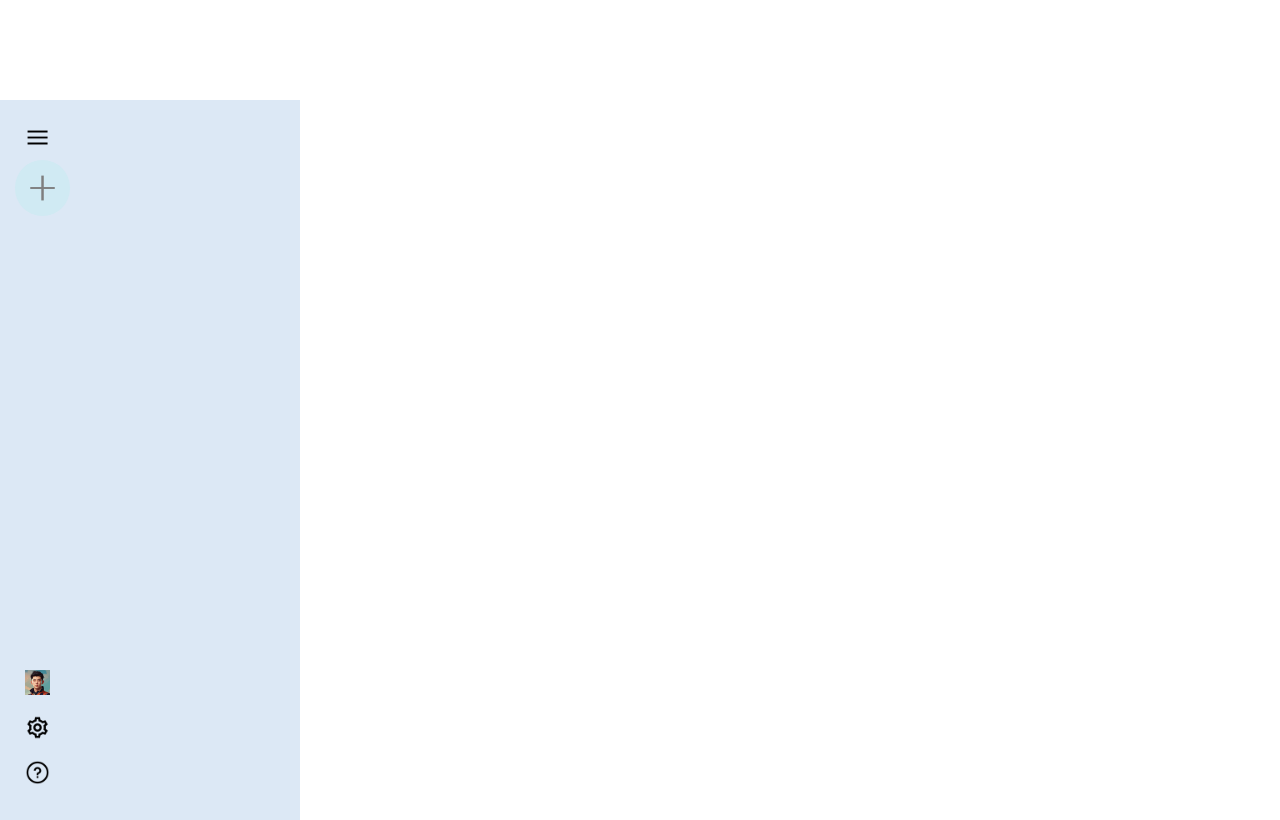
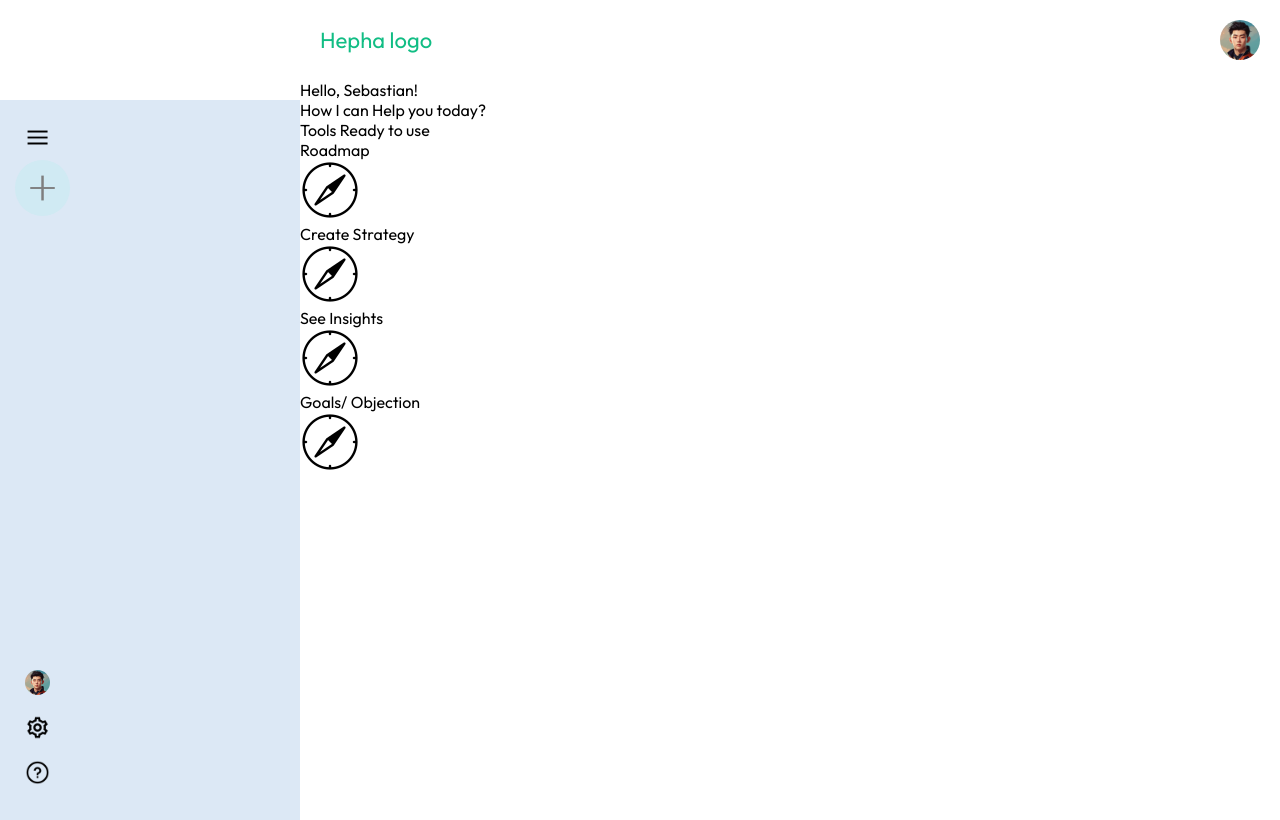
Before and after one commit to Mahmoud-8/Chat-AI, a React (Vite) app: page / in a window 1280 px wide. Built offline with nearby package versions, Linux system fonts and the light colour scheme.

Commit message:
add cards

```diff
--- a/src/App.jsx
+++ b/src/App.jsx
@@ -1,3 +1,4 @@
+import Main from "./components/Main/Main";
 import Sidebar from "./components/Sidebar/Sidebar";
 
 export default function App() {
@@ -5,6 +6,7 @@ export default function App() {
    <>
 
    <Sidebar/>
+   <Main/>
 
    </>
   )
--- /dev/null
+++ b/src/components/Main/Main.css
@@ -0,0 +1,20 @@
+.main{
+    flex: 1;
+    min-height: 100vh;
+    padding-bottom: 15vh;
+    position: relative;
+}
+
+.main .nav{
+    display: flex;
+    align-items: center;
+    justify-content: space-between;
+    font-size: 22px;
+    padding: 20px;
+    color: rgb(17, 189, 132);
+}
+
+.main .nav img{
+    width: 40px;
+    border-radius: 50%;
+}
--- /dev/null
+++ b/src/components/Main/Main.jsx
@@ -0,0 +1,41 @@
+import { assets } from '../../assets/assets';
+import './Main.css';
+
+export default function Main() {
+  return (
+    <div className='main'>
+        <div className="nav">
+            <p>Hepha logo</p>
+            <img src={assets.user_icon} alt="" />
+            </div>
+            <div className="main-container">
+                <div className="greet">
+                    <p><span>Hello, Sebastian!</span></p>
+                    <p>How I can Help you today?</p>
+                </div>
+                <p>Tools Ready to use</p>
+
+                <div className="cards">
+                <div className='card'>
+                        <p>Roadmap</p>
+                        <img src={assets.compass_icon} alt=""/>
+                    </div>
+                      <div className='card'>
+                        <p>Create Strategy</p>
+                        <img src={assets.compass_icon} alt=""/>
+                    </div>
+                     <div className='card'>
+                        <p>See Insights</p>
+                        <img src={assets.compass_icon} alt=""/>
+                    </div>
+                    <div className='card'>
+                        <p>Goals/ Objection</p>
+                        <img src={assets.compass_icon} alt=""/>
+                    </div>
+                </div>
+            </div>
+
+
+    </div>
+  )
+}
--- a/src/components/Sidebar/Sidebar.css
+++ b/src/components/Sidebar/Sidebar.css
@@ -66,7 +66,12 @@
     flex-direction: column;
 }
 
-.sidebar .bottom-item{
+.sidebar .bottom-item {
     padding-right: 10px;
     cursor: pointer;
 }
+ .avater{
+width: 70%;
+    border-radius: 80%;
+
+}
--- a/src/components/Sidebar/Sidebar.jsx
+++ b/src/components/Sidebar/Sidebar.jsx
@@ -30,8 +30,8 @@ export default function Sidebar() {
 
             <div className="bottom">
 
-                <div className="bottom-item recent-entry">
-                    <img src={assets.user_icon} alt="" />
+                <div className="bottom-item recent-entry ">
+                    <img className="avater" src={assets.user_icon} alt="" />
                     {extended ? <p>Profile</p> : null}
                 </div>
                 <div className="bottom-item recent-entry">
--- a/src/index.css
+++ b/src/index.css
@@ -1,7 +1,11 @@
+@import url('https://fonts.googleapis.com/css2?family=Outfit:wght@100..900&display=swap');
+
+
 * {
   padding: 0;
   margin: 0;
   box-sizing: border-box;
+  font-family: 'Outfit';
 }
 
 #root{
```
